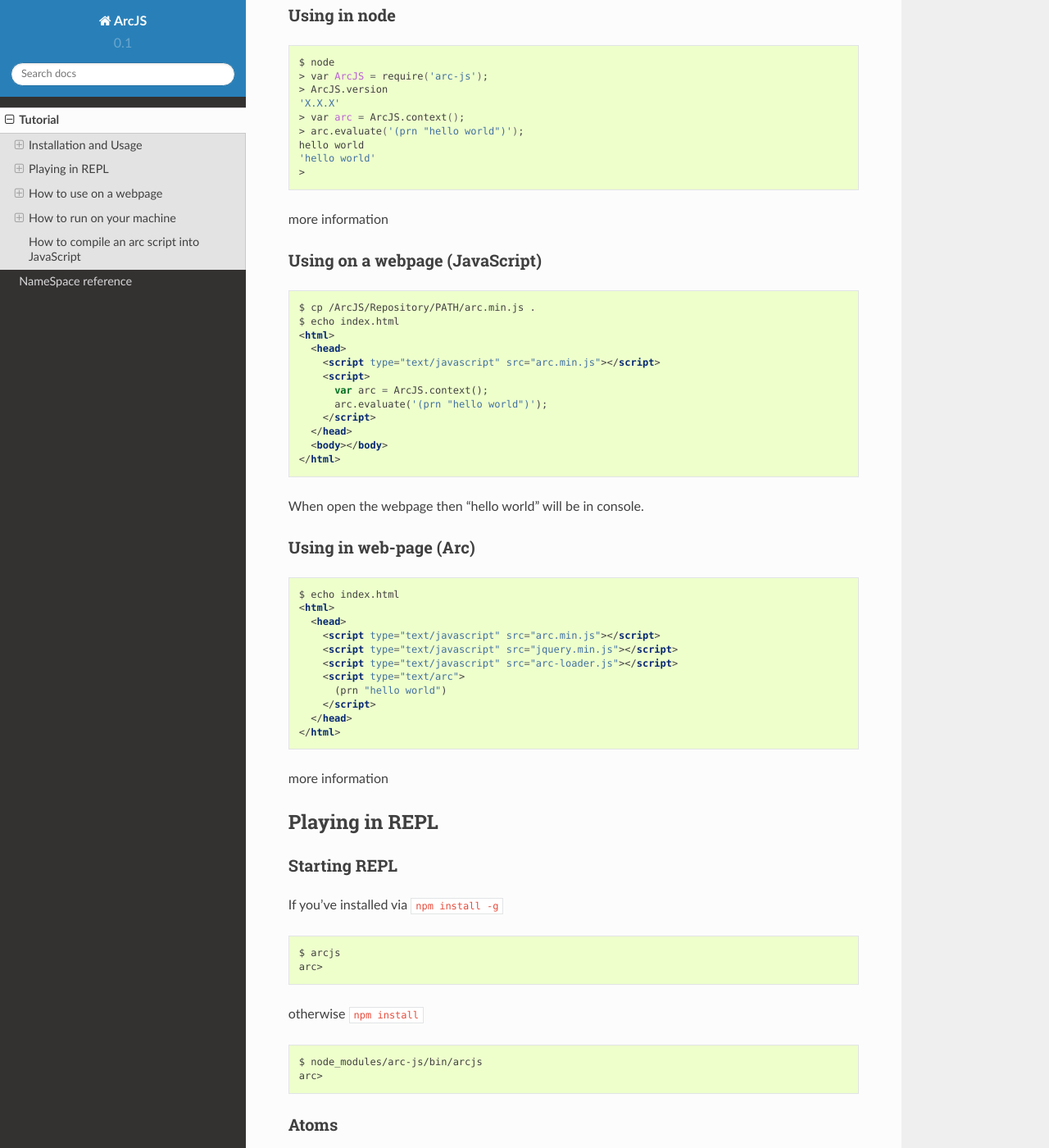
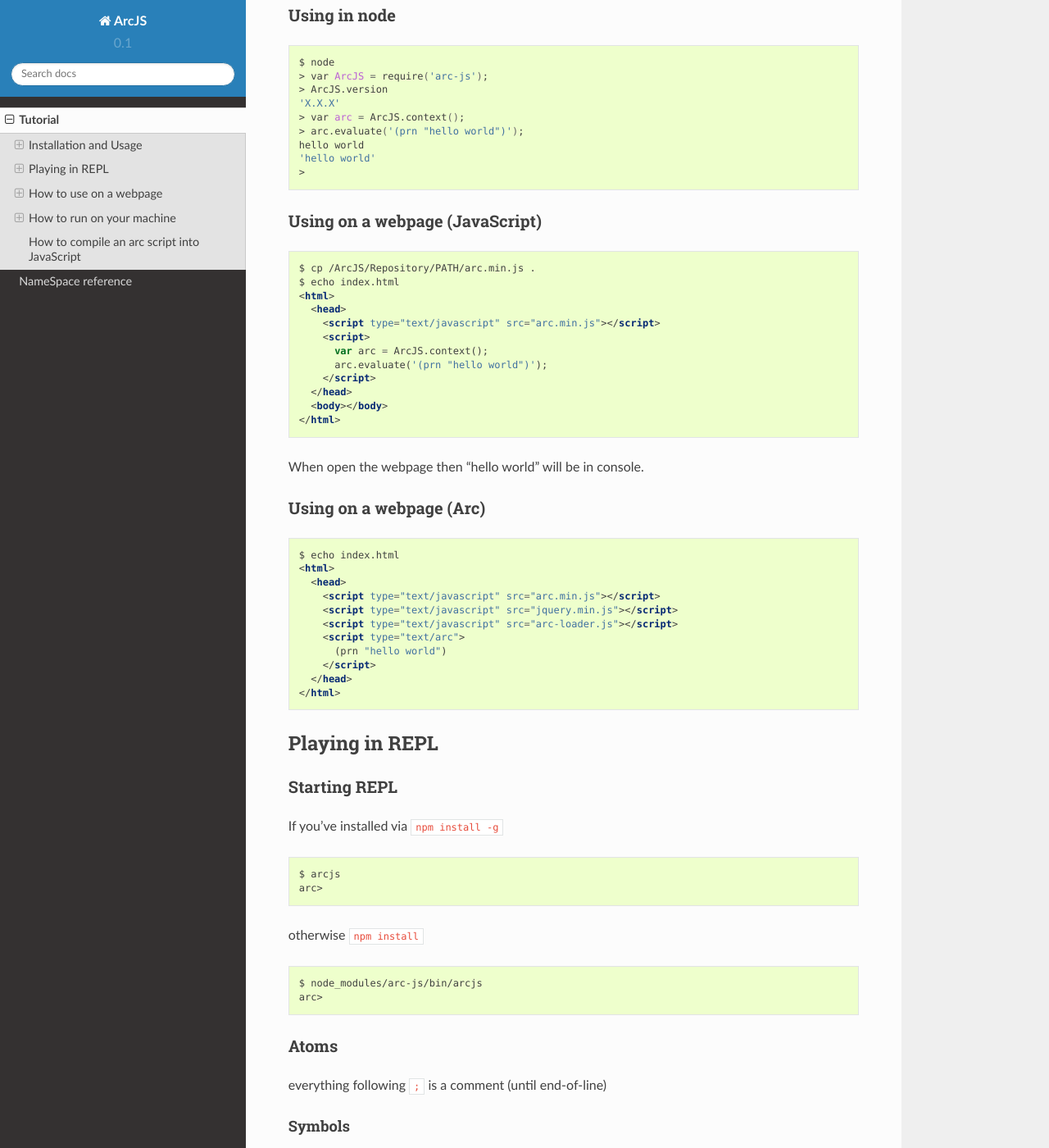
Before and after one commit to smihica/arc-js, a Sphinx documentation site: the page built from docs/source/tutorial.rst, in a window 1280 px wide and 1400 px high, scrolled down 1053 px. Shown: the whole window at 82% size. Built offline with Sphinx 7.4.7 and the Read the Docs theme 2.0.0, drawn with Linux system fonts in a browser that asks for light colours.

Commit message:
Updated package.json

```diff
--- a/docs/source/tutorial.rst
+++ b/docs/source/tutorial.rst
@@ -67,8 +67,6 @@
    'hello world'
    >
 
-more information
-
 Using on a webpage (JavaScript)
 -------------------------------
 
@@ -89,8 +87,8 @@
 
 When open the webpage then "hello world" will be in console.
 
-Using in web-page (Arc)
------------------------
+Using on a webpage (Arc)
+----------------------
 
 .. code-block:: html
 
@@ -105,8 +103,6 @@
        </script>
      </head>
    </html>
-
-more information
 
 Playing in REPL
 ===============
@@ -719,8 +715,6 @@
 When you use it, you can extend the specified namespace.
 In the new namespace, you can access all the variables in specified namespace.
 
-more information
-
 How to use on a webpage
 =======================
 
@@ -925,7 +919,6 @@
    </html>
 
 See example :download:`fizzbuzz.html <_static/fizzbuzz.html>`
-
 
 More complicated example on website (Reversi player)
 ^^^^^^^^^^^^^^^^^^^^^^^^^^^^^^^^^^^^^^^^^^^^^^^^^^^^
```
Also changed, not shown: package.json (+3 -4 lines).
